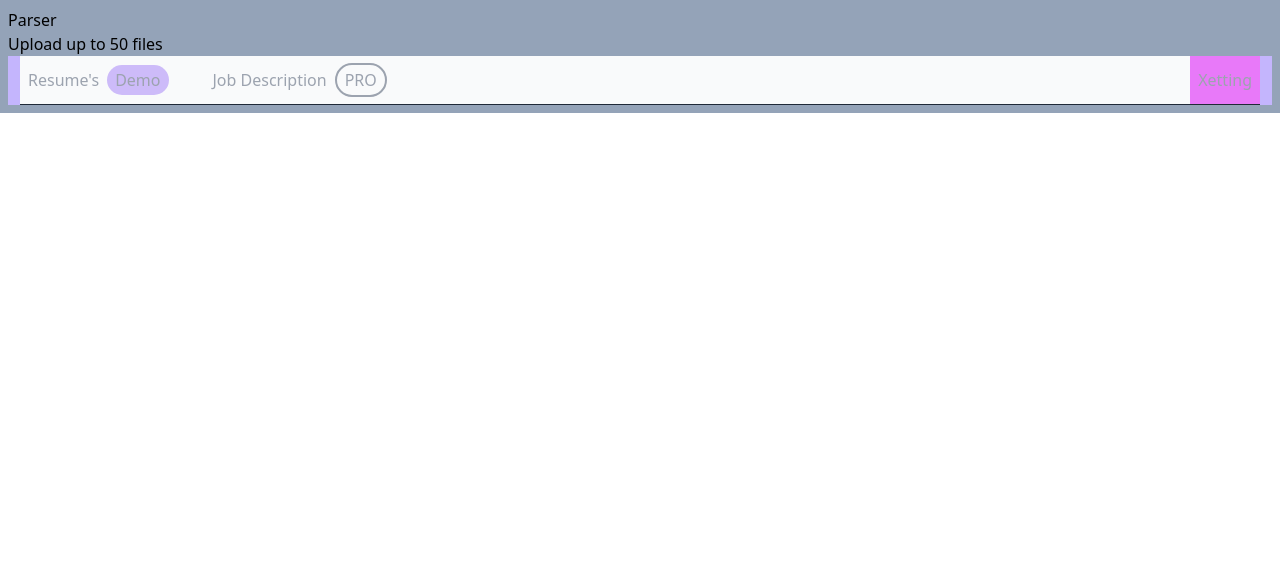
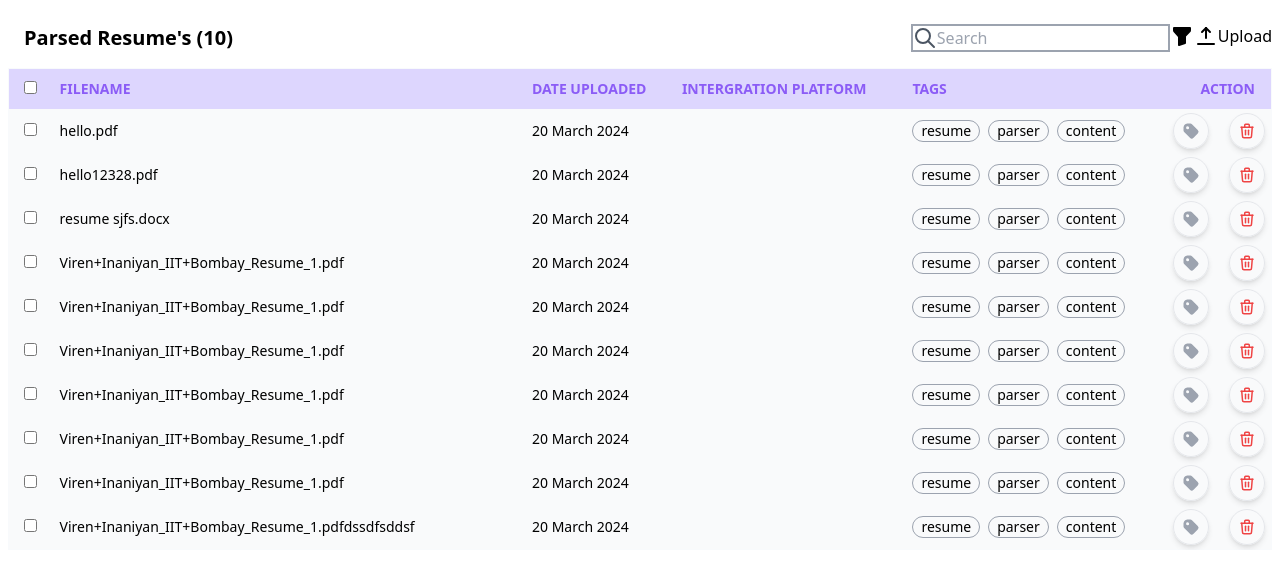
Before and after one commit to ASVAAI/upload-dashboard, a React (Vite) app: page / in a window 1280 px wide. Shown: the top 588 px of the page. Built offline with nearby package versions, Linux system fonts and the light colour scheme.

Commit message:
created list, searchComponent

```diff
--- a/package.json
+++ b/package.json
@@ -10,8 +10,10 @@
     "preview": "vite preview"
   },
   "dependencies": {
+    "@tabler/icons-react": "^3.10.0",
     "react": "^18.3.1",
-    "react-dom": "^18.3.1"
+    "react-dom": "^18.3.1",
+    "react-router-dom": "^6.24.1"
   },
   "devDependencies": {
     "@types/react": "^18.3.3",
--- a/src/App.jsx
+++ b/src/App.jsx
@@ -5,7 +5,7 @@ function App() {
 
   return (
     <>
-      <div className="bg-fuchsia-400">
+      <div className="bg-fuchsia-40">
         <UploadDashPage/>
       </div>
 
--- a/src/components/Button.jsx
+++ b/src/components/Button.jsx
@@ -10,7 +10,7 @@ function Button({
 
 }) {
   return (
-    <button className={` ${bgColor} ${textColor} ${className} h-10 px-3  rounded-full  `}  {...props}>
+    <button className={` ${bgColor} ${textColor} ${className}  `}  {...props}>
         {children}
     </button>
   )
--- /dev/null
+++ b/src/components/Content.jsx
@@ -0,0 +1,112 @@
+import { useState } from "react";
+import ListTable from "./ListTable";
+import { IconFilterFilled } from '@tabler/icons-react';
+import Button from "./Button";
+import { IconArrowBarUp } from '@tabler/icons-react';
+import Search from "./Search";
+import Upload from "./Upload";
+
+function Content() {
+    // give data to content as a props -- {data}
+    const data = [
+        {
+            id:1,
+            fileName:"hello.pdf",
+            dateUploaded: "20 March 2024",
+            tags: ['resume','parser','content'],
+        },
+        {
+            id:2,
+            fileName:"hello12328.pdf",
+            dateUploaded: "20 March 2024",
+            tags: ['resume','parser','content'],
+        },
+        {
+            id:3,
+            fileName:"resume sjfs.docx",
+            dateUploaded: "20 March 2024",
+            tags: ['resume','parser','content'],
+        },
+        {
+            id:4,
+            fileName:"Viren+Inaniyan_IIT+Bombay_Resume_1.pdf",
+            dateUploaded: "20 March 2024",
+            tags: ['resume','parser','content'],
+        },
+        {
+            id:5,
+            fileName:"Viren+Inaniyan_IIT+Bombay_Resume_1.pdf",
+            dateUploaded: "20 March 2024",
+            tags: ['resume','parser','content'],
+        },
+        {
+            id:6,
+            fileName:"Viren+Inaniyan_IIT+Bombay_Resume_1.pdf",
+            dateUploaded: "20 March 2024",
+            tags: ['resume','parser','content'],
+        },
+        {
+            id:7,
+            fileName:"Viren+Inaniyan_IIT+Bombay_Resume_1.pdf",
+            dateUploaded: "20 March 2024",
+            tags: ['resume','parser','content'],
+        },
+        {
+            id:8,
+            fileName:"Viren+Inaniyan_IIT+Bombay_Resume_1.pdf",
+            dateUploaded: "20 March 2024",
+            tags: ['resume','parser','content'],
+        },
+        {
+            id:9,
+            fileName:"Viren+Inaniyan_IIT+Bombay_Resume_1.pdf",
+            dateUploaded: "20 March 2024",
+            tags: ['resume','parser','content'],
+        },
+        {
+            id:10,
+            fileName:"Viren+Inaniyan_IIT+Bombay_Resume_1.pdfdssdfsddsf",
+            dateUploaded: "20 March 2024",
+            tags: ['resume','parser','content'],
+        },
+    ]
+    // console.log(data)
+    const[totalResume, setTotalResume] = useState(10);
+
+    const [searchQuery, setSearchQuery] = useState('');
+
+    // const handleLength = (fileteredData) => {
+    //     setTotalResume(fileteredData.length)
+    // }
+
+    const handleSearch = (query) => {
+        setSearchQuery(query);
+    }
+
+    const fileteredData = data.filter((item)=> (item.fileName.toLowerCase().includes(searchQuery.toLowerCase())));
+
+  return (
+    <main>
+        <div>
+            <div className="flex w-full py-4 bg-slate-00 justify-between">
+                <div className="flex px-4 text-xl font-semibold"><h1>Parsed Resume&apos;s ({10})</h1></div>
+                <div className="flex">
+                    <div>
+                        <Search data={data} onSearch ={handleSearch} />
+                    </div>
+                    <div><IconFilterFilled/></div>
+                    <div className="flex">
+                        <IconArrowBarUp/>
+                        <Upload/>
+                    </div>
+                </div>
+            </div>
+            <div className="mx-auto">
+                <ListTable data = {fileteredData}/>
+            </div>
+        </div>
+    </main>
+  )
+}
+
+export default Content
--- a/src/components/Header.jsx
+++ b/src/components/Header.jsx
@@ -4,7 +4,7 @@ function Header() {
   return (
     <section>
         <div>
-            <div className="flex flex-wrap h-full">
+            <div className="flex flex-wrap h-full sticky top-0 bg-orange-300">
                 <h1 className="w-full">Parser</h1>
                 <p>Upload up to 50 files</p>
             </div>
--- /dev/null
+++ b/src/components/ListTable.jsx
@@ -0,0 +1,72 @@
+import { IconTrash } from '@tabler/icons-react';
+import { IconTagFilled } from '@tabler/icons-react';
+import {Link} from 'react-router-dom'
+
+
+function ListTable({data}) {
+
+
+  return (
+    <section className=' overflow-auto'>
+        <table className="w-full border-collapse border-spacing-2 border border-slate-50 bg-gray-50 text-sm  ">
+            <thead className='h-10  text-violet-500 '>
+                <tr className='bg-violet-200 '>
+                    <th className='px-3'>
+                        <input type="checkbox" className='accent-violet-500'/>
+                    </th>
+                    <th className='text-start px-2 '>
+                        FILENAME
+                    </th>
+                    <th className=' text-start px-2'>
+                        DATE UPLOADED
+                    </th>
+                    <th className='text-start px-2'>
+                        INTERGRATION PLATFORM
+                    </th>
+                    <th className='text-start px-2'>
+                        TAGS
+                    </th>
+                    <th className='px-4 text-right'>
+                        ACTION
+                    </th>
+                </tr>
+            </thead>
+            <tbody>
+                {data.map((item)=>(
+                    <tr key={item.id} className=' hover:bg-violet-200 h-10'>
+                        <td className='text-center px-3'>
+                            <input type = "checkbox" className='accent-violet-500'/>
+                        </td>
+                        <td className='px-2 pr-12'>
+                            {item.fileName}
+                        </td>
+                        <td className='px-2'>
+                            {item.dateUploaded}
+                        </td>
+                        <td className='px-2'>
+                                    {/* for INTERGRATION PLATFORM             */}
+                        </td>
+                        <td className='px-2'>
+                            <div className='flex justify-start gap-x-2'>
+                                {item.tags.map((each,index)=>(<p key={index} className='border-gray-400 border  rounded-full px-2'>{each}</p>))}
+                            </div>
+                        </td>
+                        <td className='py-1 '>
+                            <div className='flex justify-evenly gap-x-4 '>
+                                <a >
+                                    <IconTagFilled className='text-gray-400 border-gray-200 border h-9 w-9 p-2 rounded-full shadow-md hover:text-black hover:bg-violet-100 hover:border-violet-400'/>
+                                </a>
+                                <a >
+                                    <IconTrash className='text-red-500  border-gray-200 border shadow-md h-9 w-9 p-2 rounded-full hover:bg-violet-100 hover:border-violet-400'/>
+                                </a>
+                            </div>
+                        </td>
+                    </tr>
+                ))}
+            </tbody>
+        </table>
+    </section>
+  )
+}
+
+export default ListTable
--- /dev/null
+++ b/src/components/Search.jsx
@@ -0,0 +1,46 @@
+import React, { useState } from 'react'
+import { IconSearch } from '@tabler/icons-react';
+function Search({onSearch}) {
+    // const [filteredData,setFilterData] = useState([])
+    const[query,setQuery] = useState('');
+
+    // const handleFilter = (e)=>{
+    //     const searchWord = e.target.value;
+    //     const newFilter = data.filter((value)=>(
+    //         value.fileName.toLowerCase().includes(searchWord.toLowerCase())));
+
+    //     if(searchWord === ""){
+    //         setFilterData([]);
+    //     }else {
+    //         setFilterData(newFilter);
+    //     }
+    // }
+
+    const handleChange = (e) =>{
+        const value = e.target.value;
+        setQuery(value);
+        onSearch(value);
+    }
+  return (
+    <div className=' relative w-full text-gray-600'>
+        <div className='flex border-gray-400 border-2'>
+            <div className='bg-white'>
+                <IconSearch/>
+            </div>
+            <div>
+                <input className='bg-white' placeholder='Search' onChange={handleChange}/>
+            </div>
+        </div>
+{/*
+        {filteredData.length !== 0 && (
+            <div>
+                {filteredData.map((item,index)=>(
+                    <p key={index}>{item.fileName}</p>
+                ))}
+            </div>
+        ) } */}
+    </div>
+  )
+}
+
+export default Search
--- a/src/components/SubHeader.jsx
+++ b/src/components/SubHeader.jsx
@@ -1,23 +1,26 @@
+import { IconBolt } from '@tabler/icons-react';
 
 function SubHeader() {
   return (
     <>
         <div className="bg-violet-300 flex w-full text-gray-400 px-3">
             <div className="flex w-full justify-start bg-red-300 border-gray-800 border-b ">
-                <div className="flex flex-1 bg-gray-50 gap-1 sm:gap-11 px-2 py-3 items-center ">
+                <div className="flex flex-1 bg-cyan-300 gap-1 sm:gap-11 px-2 py-3 items-center  ">
+
                     <div className="inline-block space-x-2 ">
                         <span className="">Resume&apos;s</span>
                         <span className="bg-violet-500/40 rounded-full px-2 py-1" >Demo</span>
                     </div>
 
-                    <div className="inline-block space-x-2">
+
+                    <div className="inline-block space-x-2 ">
                         <span>Job Description</span>
-                        <span className="border-gray-400 rounded-full border-2 px-2 py-1">PRO</span>
+                        <span className="border-gray-400 rounded-full border-2 px-2 py-1"><IconBolt stroke={1} className='inline-block'/>PRO</span>
                     </div>
 
                 </div>
 
-                <div className="flex justify-center items-center  flex-initial bg-fuchsia-400 px-2 ">
+                <div className="flex justify-center items-center flex-initial bg-fuchsia-400 px-2   ">
                     <div>Xetting</div>
                 </div>
             </div>
--- /dev/null
+++ b/src/components/Upload.jsx
@@ -0,0 +1,15 @@
+import React from 'react'
+
+function Upload() {
+  return (
+    <div>
+        {/* <form>
+            <input type='file' name="file" />
+            <button>Upload</button>
+        </form> */}
+        <button>Upload</button>
+    </div>
+  )
+}
+
+export default Upload
--- a/src/pages/UploadDashPage.jsx
+++ b/src/pages/UploadDashPage.jsx
@@ -1,13 +1,11 @@
 
-import { Button, Header, SubHeader, ToggleBtn } from '../components'
+import { Content } from '../components'
 
 function UploadDashPage() {
   return (
     <>
-        <section className='flex flex-wrap  w-full h-full bg-slate-400 px-2 py-2'>
-            <Header className= "fixed"/>
-            {/* <Button>Upload</Button> */}
-            <SubHeader/>
+        <section className='bg-slate-0 p-2 '>
+            <Content/>
         </section>
     </>
   )
```
Also changed, not shown: src/components/index.js (+8 -2 lines), LearningText.txt, 1 other file (tests, documents, lock files or other folders).
